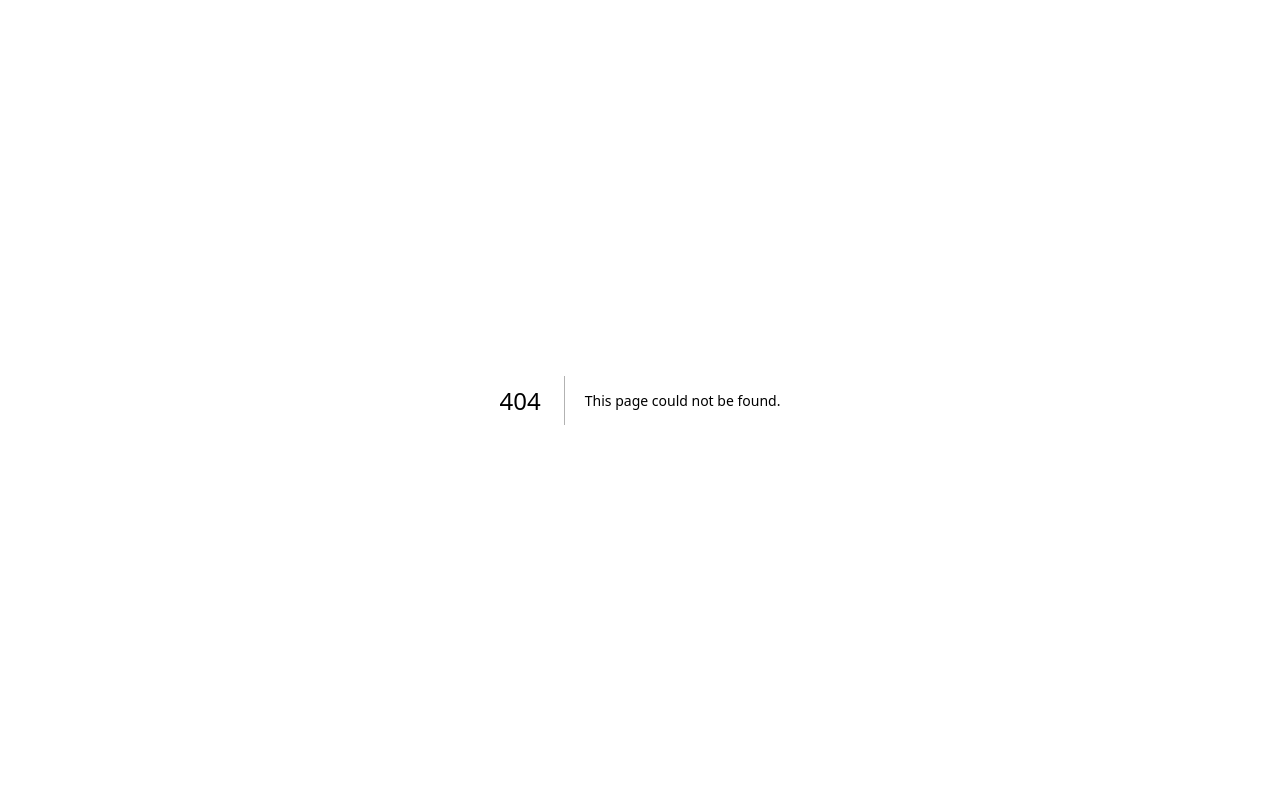
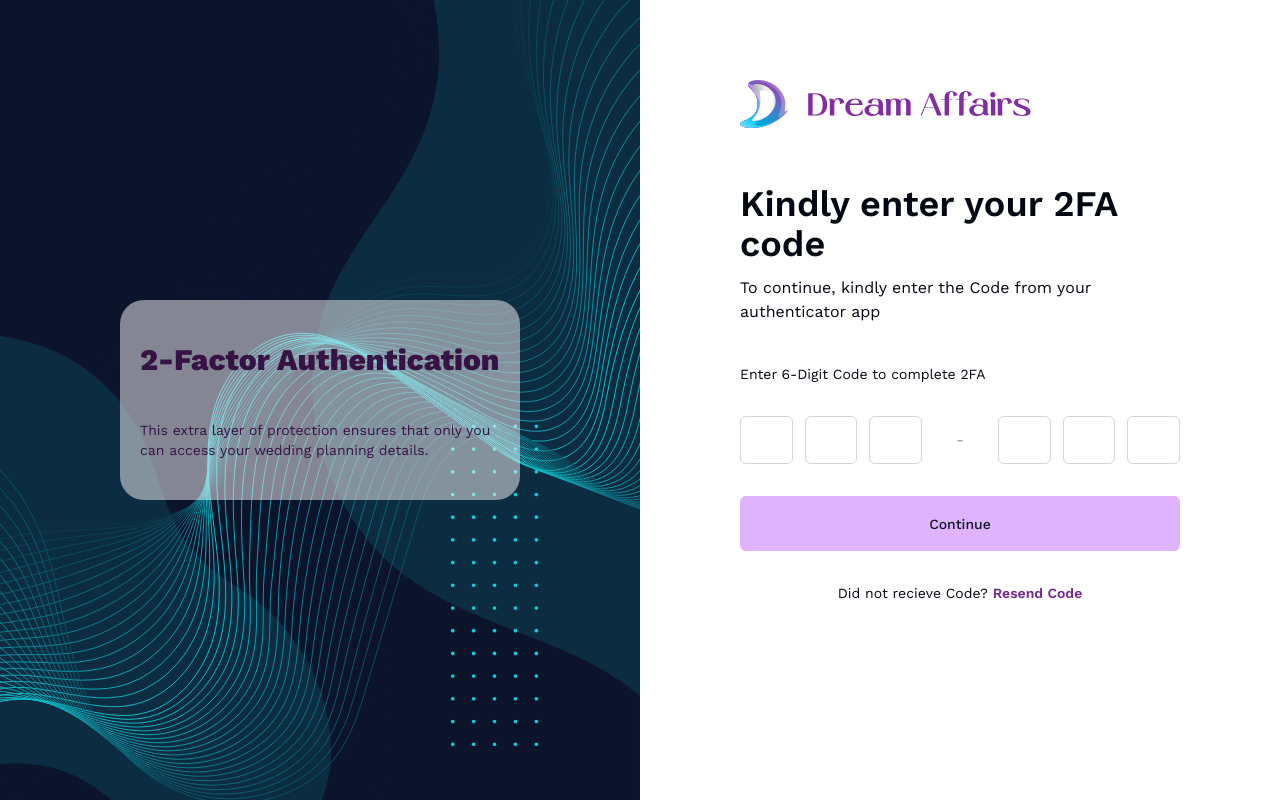
Before and after one commit to Dream-Affairs/Dream-Affairs-Frontend, a Next.js app: page /auth/2fa in a window 1280 px wide. Before the commit this address had no page. Built offline with nearby package versions, Linux system fonts and the light colour scheme.

Commit message:
bugs and fixes, added 2fa page

```diff
--- a/app/auth/(components)/Wrapper.tsx
+++ b/app/auth/(components)/Wrapper.tsx
@@ -26,7 +26,7 @@ const Wrapper = ({
 }: AuthWrapperProps) => {
   return (
     <div className="w-full h-screen flex justify-center items-center">
-      <div className="h-full flex-1 relative transition-all duration-200 ease-in-out">
+      <div className="hidden md:block h-full flex-1 relative transition-all duration-200 ease-in-out">
         <Image width={0} height={0} src={bg} alt="bg" className="w-full h-full object-cover object-center" />
         <div className={`absolute top-0 left-0 z-10 w-full h-full ${bgColor}`}></div>
         {showBgText && (
@@ -37,8 +37,8 @@ const Wrapper = ({
         )}
       </div>
       <div className="h-full flex-1 flex justify-center items-center">
-        <div className="min-h-full max-h-full overflow-y-auto w-full no-scrollbar max-w-[600px] mx-auto p-10 lg:p-20">
-          <div className="flex gap-5 mb-14">
+        <div className="min-h-full max-h-full overflow-y-auto w-full no-scrollbar max-w-[600px] mx-auto p-5 md:p-10 lg:p-20">
+          <div className="flex gap-5 mb-14 sm:w-auto w-[60%]">
             <Image width={0} height={0} src={logo} alt="logo" className="" />
             <Image width={0} height={0} src={da} alt="da" className="" />
           </div>
@@ -46,7 +46,7 @@ const Wrapper = ({
             <div>
               <div className="flex flex-col gap-3 mb-10">
                 <h2 className="font-semibold text-4xl">{sectionTitle}</h2>
-                <p className="tracking-wide">{sectionText}</p>
+                <p className="md:text-base text-sm">{sectionText}</p>
               </div>
 
               {children}
--- /dev/null
+++ b/app/auth/2fa/page.tsx
@@ -0,0 +1,130 @@
+'use client';
+import React, { ChangeEvent } from 'react';
+import bg from '../(assets)/image2.svg';
+import Wrapper from '../(components)/Wrapper';
+import { Button } from '@/components/ui/button';
+
+type InputRef = React.RefObject<HTMLInputElement>;
+
+const Twofa = () => {
+  const [digits, setDigits] = React.useState<string[]>(['', '', '', '', '', '']);
+
+  const inputRefs: InputRef[] = [
+    React.useRef(null),
+    React.useRef(null),
+    React.useRef(null),
+    React.useRef(null),
+    React.useRef(null),
+    React.useRef(null),
+  ];
+
+  function handlePaste(e: React.ClipboardEvent<HTMLInputElement>, index: number) {
+    e.preventDefault();
+    const pastedData = e.clipboardData.getData('text');
+    const pastedDigits = pastedData.replace(/\D/g, '');
+
+    if (digits.every((digit) => !digit)) {
+      const newDigits = pastedDigits.split('').slice(0, 6);
+      setDigits([...newDigits, ...new Array(6 - newDigits.length).fill('')]);
+
+      const nextEmptyFieldIndex = newDigits.findIndex((digit) => !digit);
+      if (nextEmptyFieldIndex !== -1 && inputRefs[nextEmptyFieldIndex].current) {
+        inputRefs[nextEmptyFieldIndex]?.current?.focus();
+      }
+    } else {
+      const newDigits = [...digits];
+      newDigits[index] = pastedDigits[0] || '';
+      setDigits(newDigits);
+
+      if (index < 5 && inputRefs[index + 1].current) {
+        inputRefs[index + 1]?.current?.focus();
+      }
+    }
+  }
+
+  function handleKeyDown(e: React.KeyboardEvent<HTMLInputElement>, index: number) {
+    const input = e.target as HTMLInputElement;
+    const previousInput = inputRefs[index - 1];
+    const nextInput = inputRefs[index + 1];
+
+    if ((e.key === 'Backspace' || e.key === 'Delete') && input.value === '') {
+      e.preventDefault();
+      const newDigits = [...digits];
+      newDigits[index] = '';
+      setDigits(newDigits);
+      if (previousInput?.current) {
+        previousInput.current.focus();
+      }
+    } else if (e.key === 'ArrowRight' && nextInput?.current) {
+      nextInput.current.focus();
+    } else if (e.key === 'ArrowLeft' && previousInput?.current) {
+      previousInput.current.focus();
+    }
+  }
+
+  const handleDigitChange = (index: number, event: ChangeEvent<HTMLInputElement>) => {
+    const newValue = event.target.value;
+
+    if (/^\d?$/.test(newValue)) {
+      // Allow single digit or empty value
+      const newDigits = [...digits];
+      newDigits[index] = newValue;
+      setDigits(newDigits);
+
+      // Move focus to the next input field if a digit is entered
+      if (newValue && index < 5 && inputRefs[index + 1].current) {
+        inputRefs[index + 1]?.current?.focus();
+      }
+    }
+  };
+
+  const handleSubmit = (event: React.FormEvent<HTMLFormElement>): void => {
+    event.preventDefault();
+    const code = digits.join('');
+    console.log(code);
+  };
+
+  return (
+    <Wrapper
+      bg={bg}
+      bgColor="bg-[#371345] bg-opacity-20"
+      bgText="This extra layer of protection ensures that only you can access your wedding planning details."
+      bgTitle="2-Factor Authentication"
+      sectionTitle="Kindly enter your 2FA code"
+      sectionText="To continue, kindly enter the Code from your authenticator app"
+      showBgText={true}
+    >
+      <form onSubmit={handleSubmit} className="flex flex-col gap-8">
+        <p className="text-sm">Enter 6-Digit Code to complete 2FA</p>
+        <div className="grid grid-cols-7 gap-1  md:gap-3 aspect-square h-12">
+          {digits.map((digit, index) => (
+            <>
+              <input
+                key={index}
+                name={index.toString()}
+                type="tel"
+                maxLength={1}
+                pattern="\d"
+                required
+                value={digit}
+                onChange={(e) => handleDigitChange(index, e)}
+                onKeyDown={(e) => handleKeyDown(e, index)}
+                onPaste={(e) => handlePaste(e, index)}
+                ref={inputRefs[index]}
+                aria-label={`Digit ${index + 1}`}
+                className="border border-gray-300 rounded-md text text-center focus:outline-none focus:ring-1 focus:border-0 focus:ring-secondary transition-all duration-200 ease-in-out"
+              />
+              {index === 2 && <div className="grid place-content-center text-gray-400">-</div>}
+            </>
+          ))}
+        </div>
+        <Button variant="secondary">Continue</Button>
+        <p className="text-center text-sm">
+          Did not recieve Code? <span className="font-semibold text-primary cursor-pointer">Resend Code</span>
+        </p>
+      </form>
+    </Wrapper>
+  );
+};
+
+export default Twofa;
--- a/app/auth/login/page.tsx
+++ b/app/auth/login/page.tsx
@@ -46,10 +46,10 @@ const Login = () => {
     <Wrapper
       bg={bg}
       bgColor="bg-[#371345] bg-opacity-20"
-      bgText="Sign in to your account and continue planning your dream wedding with ease."
+      bgText="Sign in to Continue using Dream Affairs"
       bgTitle="Welcome Back to Dream Affairs Project!"
       sectionTitle="Sign in"
-      sectionText="Sign in to your account and continue planning your dream wedding with ease."
+      sectionText="Sign in to Continue using Dream Affairs"
       showBgText={true}
     >
       <form onSubmit={handleSubmit} className="flex flex-col gap-8">
@@ -81,12 +81,12 @@ const Login = () => {
               passwordVisible ? (
                 <AiOutlineEye
                   onClick={() => setPasswordVisible((p) => !p)}
-                  className="cursor-pointer text-lg text-primary"
+                  className="cursor-pointer text-lg text-gray-500"
                 />
               ) : (
                 <PiEyeSlashLight
                   onClick={() => setPasswordVisible((p) => !p)}
-                  className="cursor-pointer text-lg text-primary"
+                  className="cursor-pointer text-lg text-gray-500"
                 />
               )
             }
--- a/app/auth/register/(forms)/three.tsx
+++ b/app/auth/register/(forms)/three.tsx
@@ -16,20 +16,21 @@ interface Props {
 
 const LinkSent = ({ formOne }: Props) => {
   return (
-    <div className="flex flex-col w-full justify-center items-center gap-3">
-      <div className="flex gap-5 mt-20 mb-14">
+    <div className="flex flex-col w-full h-[100svh] md:justify-start md:items-center gap-3">
+      <div className="flex gap-5 md:p-0 pl-5 md:flex-auto flex-[2] w-[60%] sm:w-auto">
         <Image width={0} height={0} src={logo} alt="logo" className="" />
         <Image width={0} height={0} src={da} alt="da" className="" />
       </div>
-      <Image width={0} height={0} src={linkSent} alt="linkSent" className="mb-5" />
+      <div className="w-[min(90vw,1000px)] mx-auto flex flex-col md:flex-auto flex-[8] justify-center items-center md:justify-normal text-center md:text-left">
+        <Image width={0} height={0} src={linkSent} alt="linkSent" className="mb-5 w-[40%] md:w-auto" />
 
-      <div className="flex flex-col justify-center items-center gap-3">
+        <div className="flex flex-col justify-center items-center gap-3  bg-[#e0b3ff] bg-opacity-10 py-10 rounded-xl px-5 md:px-20">
           <h1 className="text-2xl font-bold">Verification Link Sent</h1>
           <p>We&apos;ve sent an email to {formOne.email} with a verification link</p>
           <Button variant="secondary" className="w-full">
             Resend Verification Link
           </Button>
-        <div className="flex justify-between items-center w-[450px] mb-20 ">
+          <div className="flex flex-col md:flex-row justify-between w-full md:items-center md:w-[450px]">
             <p className="text-xs">Link expires in </p>
             <p className="text-xs">
               Incorrect email address? <span className="text-primary cursor-pointer">Change email address</span>
@@ -37,6 +38,7 @@ const LinkSent = ({ formOne }: Props) => {
           </div>
         </div>
       </div>
+    </div>
   );
 };
 
--- a/app/auth/register/(forms)/two.tsx
+++ b/app/auth/register/(forms)/two.tsx
@@ -156,14 +156,15 @@ const Two = ({ formOne, setFormOne, date, setDate, formTwo, setFormTwo, setFormT
         />
       </div>
       <Button
-        variant="default"
-        className="flex items-center justify-center gap-2"
+        variant={isSubmitting ? 'disabled' : 'secondary'}
+        disabled={isSubmitting ? true : false}
+        className="flex gap-3"
         onClick={handleSubmit}
-        disabled={isSubmitting}
       >
         {isSubmitting ? <ImSpinner8 className="animate-spin" /> : null}
-        {isSubmitting ? 'Signing up' : 'Sign up'}
+        {isSubmitting ? 'Please wait' : 'Sign Up'}
       </Button>
+
       <p className="text-sm text-center">
         Not {formOne.email}?{' '}
         <span
--- a/app/auth/register/page.tsx
+++ b/app/auth/register/page.tsx
@@ -42,7 +42,7 @@ const Register = () => {
           bgText="Create your account to start planning, organizing, and sharing your special day with our comprehensive wedding planning and management application. Your dream wedding journey begins here."
           bgTitle="Join Dream Affairs and Make Your Event a Reality!"
           sectionText={formOne.valid ? 'We will require some additional details' : 'Sign up'}
-          sectionTitle="Let's get you Started"
+          sectionTitle={formOne.valid ? 'Lets get planning' : 'Sign up'}
           showBgText={true}
         >
           <form onSubmit={handleSubmit}>
--- a/app/page.tsx
+++ b/app/page.tsx
@@ -1,3 +1,18 @@
+import Link from 'next/link';
+
 export default function Home() {
-  return <h1>Hello welcome to dream affairs</h1>;
+  return (
+    <ul>
+      Hello welcome to Dream Affairs
+      <li>
+        <Link href="/auth/login">Login</Link>
+      </li>
+      <li>
+        <Link href="/auth/reset-password">Reset password</Link>
+      </li>
+      <li>
+        <Link href="/auth/2fa">2fa</Link>
+      </li>
+    </ul>
+  );
 }
--- a/components/ui/button.tsx
+++ b/components/ui/button.tsx
@@ -11,7 +11,7 @@ const buttonVariants = cva(
       variant: {
         default: 'bg-primary text-primary-foreground hover:bg-primary/90',
         destructive: 'bg-destructive text-destructive-foreground hover:bg-destructive/90',
-        outline: 'border border-primary bg-background hover:bg-accent hover:text-accent-foreground text-primary',
+        outline: 'border border-secondary bg-background hover:bg-accent hover:text-accent-foreground text-primary',
         secondary: 'bg-secondary text-secondary-foreground hover:bg-secondary/80',
         ghost: 'hover:bg-accent hover:text-accent-foreground',
         link: 'text-primary underline-offset-4 hover:underline',
```
Lines whose indentation alone changed are shown as unchanged.
